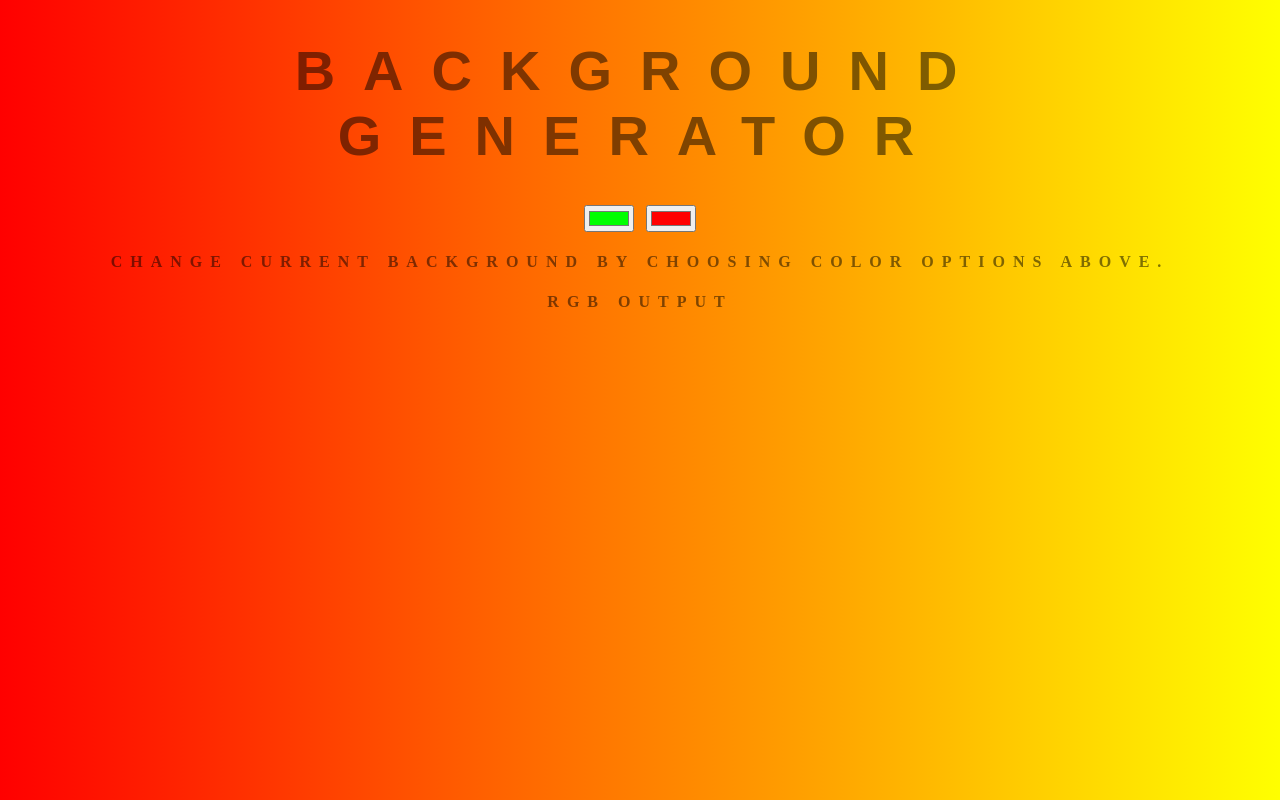
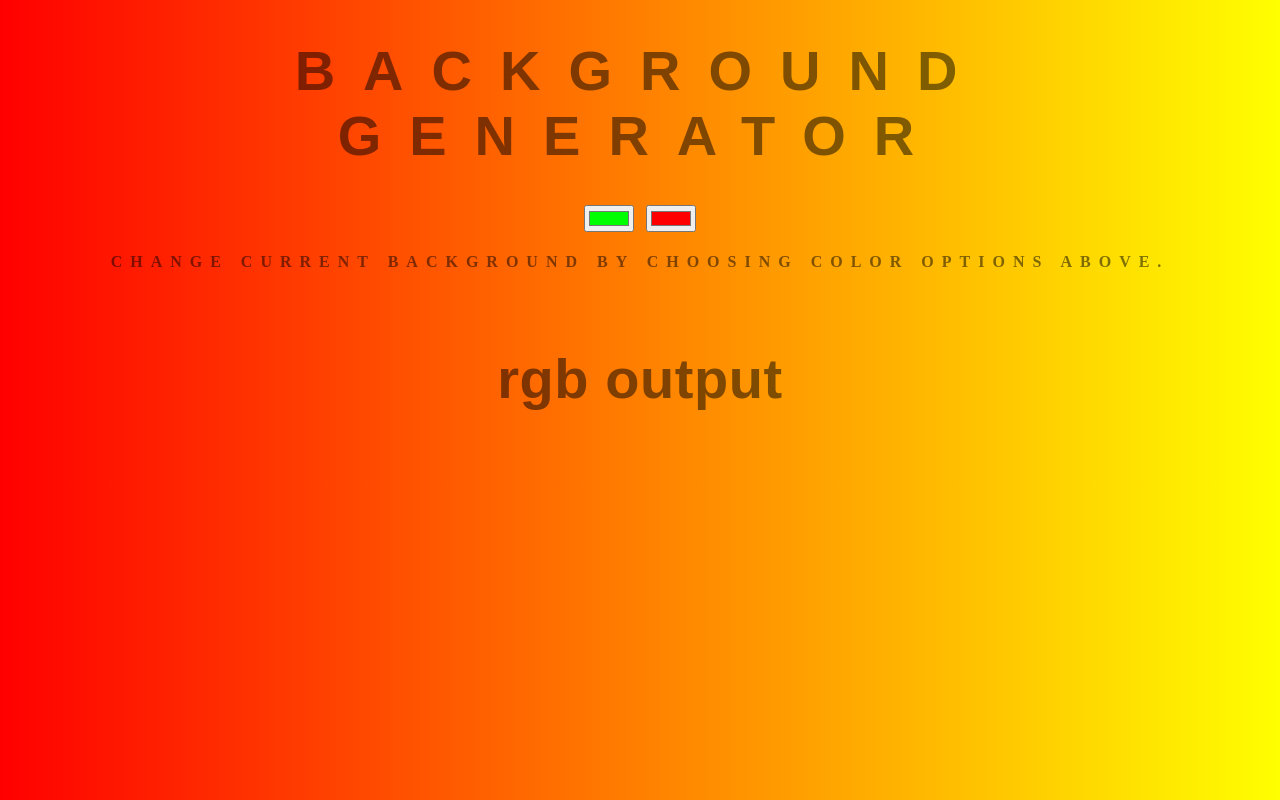
Before and after one commit to aj501/BackgroundGenerator, a plain HTML site: page index.html in a window 1280 px wide. Drawn offline with Linux system fonts and the light colour scheme.

Commit message:
Update index.html

```diff
--- a/index.html
+++ b/index.html
@@ -10,7 +10,7 @@
     <input class="color1" type="color" name="color1" value="#00ff00">
     <input class="color2" type="color" name="color2" value="#ff0000">
     <h4>Change current background by choosing color options above. </h4>
-    <h4>rgb output</h4>
+    <h4 class="rgb">rgb output</h4>
     <script type="text/javascript" src="script.js"></script>
   </body>
 </html>
```
